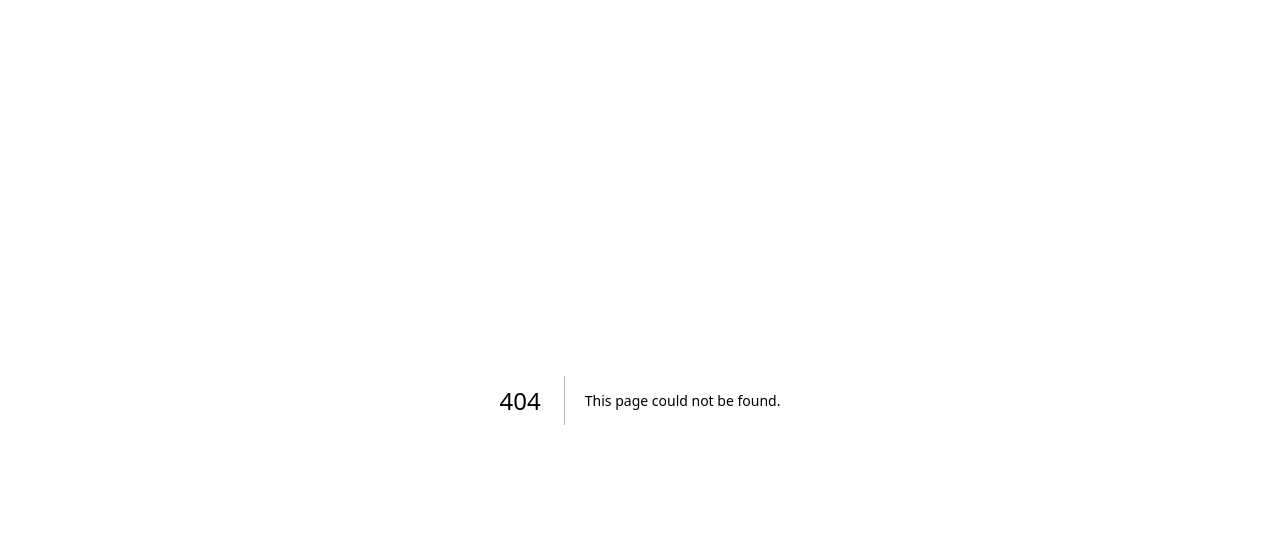
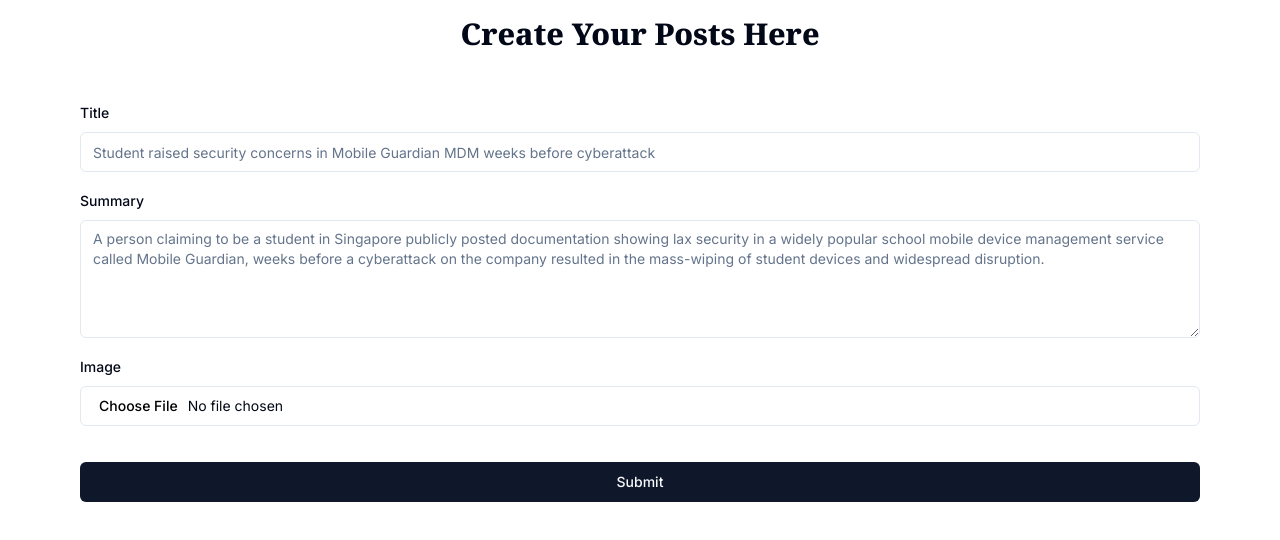
Before and after one commit to joyjeetcoding/jixel-frontend, a Next.js app: page /create-post in a window 1280 px wide. Before the commit this address had no page. Shown: the top 540 px of the page. Built offline with nearby package versions, Linux system fonts and the light colour scheme; a web font is replaced by a local one.

Commit message:
Create Post Page created

```diff
--- /dev/null
+++ b/src/app/create-post/page.tsx
@@ -0,0 +1,12 @@
+import CreatePostsPage from '@/pages/Posts/CreatePostsPage'
+import React from 'react'
+
+const page = () => {
+  return (
+    <div>
+        <CreatePostsPage />
+    </div>
+  )
+}
+
+export default page
--- a/src/app/dashboard/page.tsx
+++ b/src/app/dashboard/page.tsx
@@ -1,10 +1,13 @@
-import Dashboard from '@/pages/Dashboard/Dashboard'
-import React from 'react'
+import Navbar from "@/components/Navbar";
+import Dashboard from "@/pages/Dashboard/Dashboard";
+import React from "react";
 
 const page = () => {
   return (
-    <Dashboard />
-  )
-}
+    <div>
+      <Dashboard />
+    </div>
+  );
+};
 
-export default page
+export default page;
--- a/src/components/Navbar.tsx
+++ b/src/components/Navbar.tsx
@@ -21,9 +21,9 @@
     router.push("/");
   };
   return (
-    <div className="relative ">
+    <div className="relative">
       {/* logo */}
-      <div className="absolute  z-[999] top-4 left-4 translate-y-2">
+      <div className="absolute z-[999] top-4 left-4 translate-y-2">
         <h1
           onClick={redirectToHome}
           className="cursor-pointer font-logo font-extrabold text-2xl"
--- /dev/null
+++ b/src/components/ui/textarea.tsx
@@ -0,0 +1,24 @@
+import * as React from "react"
+
+import { cn } from "@/lib/utils"
+
+export interface TextareaProps
+  extends React.TextareaHTMLAttributes<HTMLTextAreaElement> {}
+
+const Textarea = React.forwardRef<HTMLTextAreaElement, TextareaProps>(
+  ({ className, ...props }, ref) => {
+    return (
+      <textarea
+        className={cn(
+          "flex min-h-[80px] w-full rounded-md border border-input bg-background px-3 py-2 text-sm ring-offset-background placeholder:text-muted-foreground focus-visible:outline-none focus-visible:ring-2 focus-visible:ring-ring focus-visible:ring-offset-2 disabled:cursor-not-allowed disabled:opacity-50",
+          className
+        )}
+        ref={ref}
+        {...props}
+      />
+    )
+  }
+)
+Textarea.displayName = "Textarea"
+
+export { Textarea }
--- a/src/pages/Dashboard/Dashboard.tsx
+++ b/src/pages/Dashboard/Dashboard.tsx
@@ -1,9 +1,39 @@
+"use client";
+import { Button } from "@/components/ui/button";
 import { Separator } from "@/components/ui/separator";
-import Image from "next/image";
+import { useAuthContext } from "@/context/AuthContext";
+import { useRouter } from "next/navigation";
 import React from "react";
+import { FaPlusSquare } from "react-icons/fa";
 
 const Dashboard = () => {
+  const router = useRouter();
+
+  const handlePlus = () => {
+    router.push("/create-post");
+  };
+
+  const { authUser } = useAuthContext();
+
   return (
+    <div className="">
+      {authUser ? (
+        <FaPlusSquare
+          onClick={handlePlus}
+          className="cursor-pointer md:hidden absolute right-10 top-4"
+          size={30}
+        />
+      ) : null}
+      {authUser ? (
+        <div className="relative  mx-4 md:max-w-3xl lg:max-w-6xl md:mx-auto ">
+          <Button
+            onClick={handlePlus}
+            className="hidden md:block absolute top-14 right-0"
+          >
+            <span className="">Create New Post</span>
+          </Button>
+        </div>
+      ) : null}
       <div className="absolute top-[20%] mx-4 md:max-w-3xl lg:max-w-6xl md:mx-auto">
         <div className="mb-5 md:mx-4">
           <div className="grid md:grid-cols-3 place-content-between">
@@ -15,7 +45,11 @@
               <p className="text-sm">3 hours ago</p>
             </div>
             <div className="hidden md:block">
-            <p className="px-4">Welcome to Startups Weekly — your weekly recap of everything you can’t miss from the world of startups. Want it in your inbox every Friday? Sign up here.</p>
+              <p className="px-4">
+                Welcome to Startups Weekly — your weekly recap of everything you
+                can’t miss from the world of startups. Want it in your inbox
+                every Friday? Sign up here.
+              </p>
             </div>
             <div className="hidden md:block">
               <img
@@ -37,7 +71,11 @@
               <p className="text-sm">3 hours ago</p>
             </div>
             <div className="hidden md:block">
-            <p className="px-4">Welcome to Startups Weekly — your weekly recap of everything you can’t miss from the world of startups. Want it in your inbox every Friday? Sign up here.</p>
+              <p className="px-4">
+                Welcome to Startups Weekly — your weekly recap of everything you
+                can’t miss from the world of startups. Want it in your inbox
+                every Friday? Sign up here.
+              </p>
             </div>
             <div className="hidden md:block">
               <img
@@ -48,7 +86,8 @@
             </div>
           </div>
           <Separator />
-      </div><div className="mb-5 md:mx-4">
+        </div>
+        <div className="mb-5 md:mx-4">
           <div className="grid md:grid-cols-3 place-content-between">
             <div className="">
               <h2 className="font-extrabold text-2xl text-center md:text-left">
@@ -58,7 +97,11 @@
               <p className="text-sm">3 hours ago</p>
             </div>
             <div className="hidden md:block">
-            <p className="px-4">Welcome to Startups Weekly — your weekly recap of everything you can’t miss from the world of startups. Want it in your inbox every Friday? Sign up here.</p>
+              <p className="px-4">
+                Welcome to Startups Weekly — your weekly recap of everything you
+                can’t miss from the world of startups. Want it in your inbox
+                every Friday? Sign up here.
+              </p>
             </div>
             <div className="hidden md:block">
               <img
@@ -69,7 +112,8 @@
             </div>
           </div>
           <Separator />
-      </div><div className="mb-5 md:mx-4">
+        </div>
+        <div className="mb-5 md:mx-4">
           <div className="grid md:grid-cols-3 place-content-between">
             <div className="">
               <h2 className="font-extrabold text-2xl text-center md:text-left">
@@ -79,7 +123,11 @@
               <p className="text-sm">3 hours ago</p>
             </div>
             <div className="hidden md:block">
-            <p className="px-4">Welcome to Startups Weekly — your weekly recap of everything you can’t miss from the world of startups. Want it in your inbox every Friday? Sign up here.</p>
+              <p className="px-4">
+                Welcome to Startups Weekly — your weekly recap of everything you
+                can’t miss from the world of startups. Want it in your inbox
+                every Friday? Sign up here.
+              </p>
             </div>
             <div className="hidden md:block">
               <img
@@ -92,6 +140,7 @@
           <Separator />
         </div>
       </div>
+    </div>
   );
 };
 
--- /dev/null
+++ b/src/pages/Posts/CreatePostsPage.tsx
@@ -0,0 +1,109 @@
+"use client";
+import { Button } from "@/components/ui/button";
+import {
+  Form,
+  FormControl,
+  FormField,
+  FormItem,
+  FormLabel,
+  FormMessage,
+} from "@/components/ui/form";
+import { Input } from "@/components/ui/input";
+import { Textarea } from "@/components/ui/textarea";
+import { zodResolver } from "@hookform/resolvers/zod";
+import React from "react";
+import { useForm } from "react-hook-form";
+import { z } from "zod";
+
+const formSchema = z.object({
+  title: z.string().min(1, {
+    message: "Please provide the Title",
+  }),
+  summary: z.string().min(1, {
+    message: "Please Provide the Summary",
+  }),
+  imgPost: z.instanceof(File).optional(),
+  description: z.string().min(1, {
+    message: "Please write the Descriptive Post",
+  }),
+});
+
+type PostsFormData = z.infer<typeof formSchema>;
+
+const CreatePostsPage = () => {
+  const form = useForm<PostsFormData>({
+    resolver: zodResolver(formSchema),
+  });
+
+  return (
+    <div className="md:max-w-3xl lg:max-w-6xl md:mx-auto ">
+      <h1 className="text-3xl font-extrabold text-center font-btnfont my-4">
+        Create Your Posts Here
+      </h1>
+      <div>
+        <Form {...form}>
+          <form className="p-4">
+            <FormField
+              control={form.control}
+              name="title"
+              render={({ field }) => (
+                <FormItem className="my-4">
+                  <FormLabel>Title</FormLabel>
+                  <FormControl>
+                    <Input
+                      {...field}
+                      placeholder="Student raised security concerns in Mobile Guardian MDM weeks before cyberattack"
+                    />
+                  </FormControl>
+                  <FormMessage />
+                </FormItem>
+              )}
+            />
+            <FormField
+              control={form.control}
+              name="summary"
+              render={({ field }) => (
+                <FormItem className="my-4">
+                  <FormLabel>Summary</FormLabel>
+                  <FormControl>
+                    <Textarea
+                    rows={5}
+                    cols={10}
+                      {...field}
+                      placeholder="A person claiming to be a student in Singapore publicly posted documentation showing lax security in a widely popular school mobile device management service called Mobile Guardian, weeks before a cyberattack on the company resulted in the mass-wiping of student devices and widespread disruption."
+                    />
+                  </FormControl>
+                  <FormMessage />
+                </FormItem>
+              )}
+            />
+            <FormField
+              control={form.control}
+              name="imgPost"
+              render={({ field }) => (
+                <FormItem className="my-4">
+                  <FormLabel>Image</FormLabel>
+                  <FormControl>
+                    <Input
+                      type="file"
+                      accept=".jpg, .jpeg, .png"
+                      onChange={(e) => {
+                        field.onChange(
+                          e.target.files ? e.target.files[0] : null
+                        );
+                      }}
+                    />
+                  </FormControl>
+                  <FormMessage />
+                </FormItem>
+              )}
+            />
+            <Button className="w-full my-5">Submit</Button>
+          </form>
+        </Form>
+      </div>
+    </div>
+  );
+};
+
+export default CreatePostsPage;
--- a/src/pages/User-Profile/UserHomePage.tsx
+++ b/src/pages/User-Profile/UserHomePage.tsx
@@ -121,7 +121,6 @@
                                 e.target.files ? e.target.files[0] : null
                               )
                             }}
-                            // You might want to use `defaultValue` here if you want to display the current image
                           />
                         </FormControl>
                         <FormMessage />
```
Lines whose indentation alone changed are shown as unchanged.
